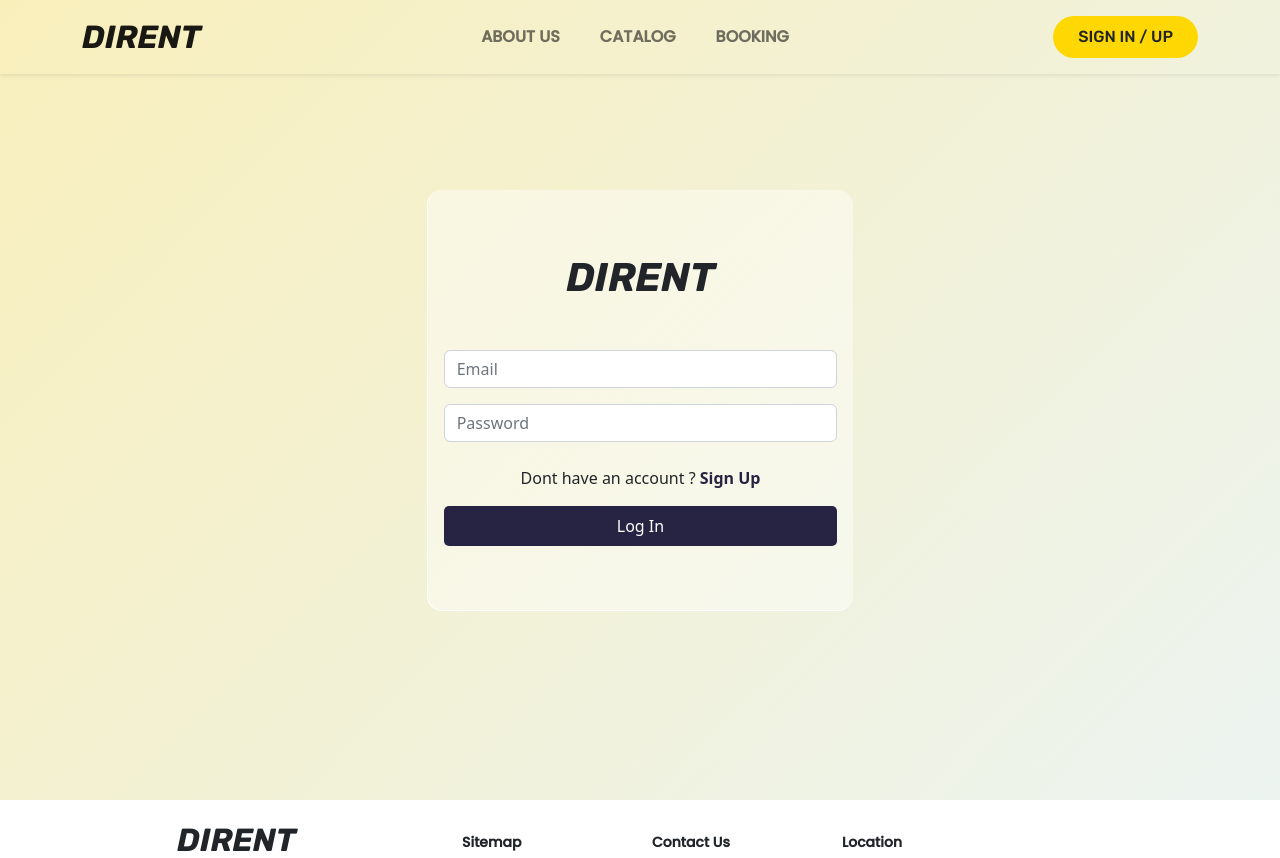
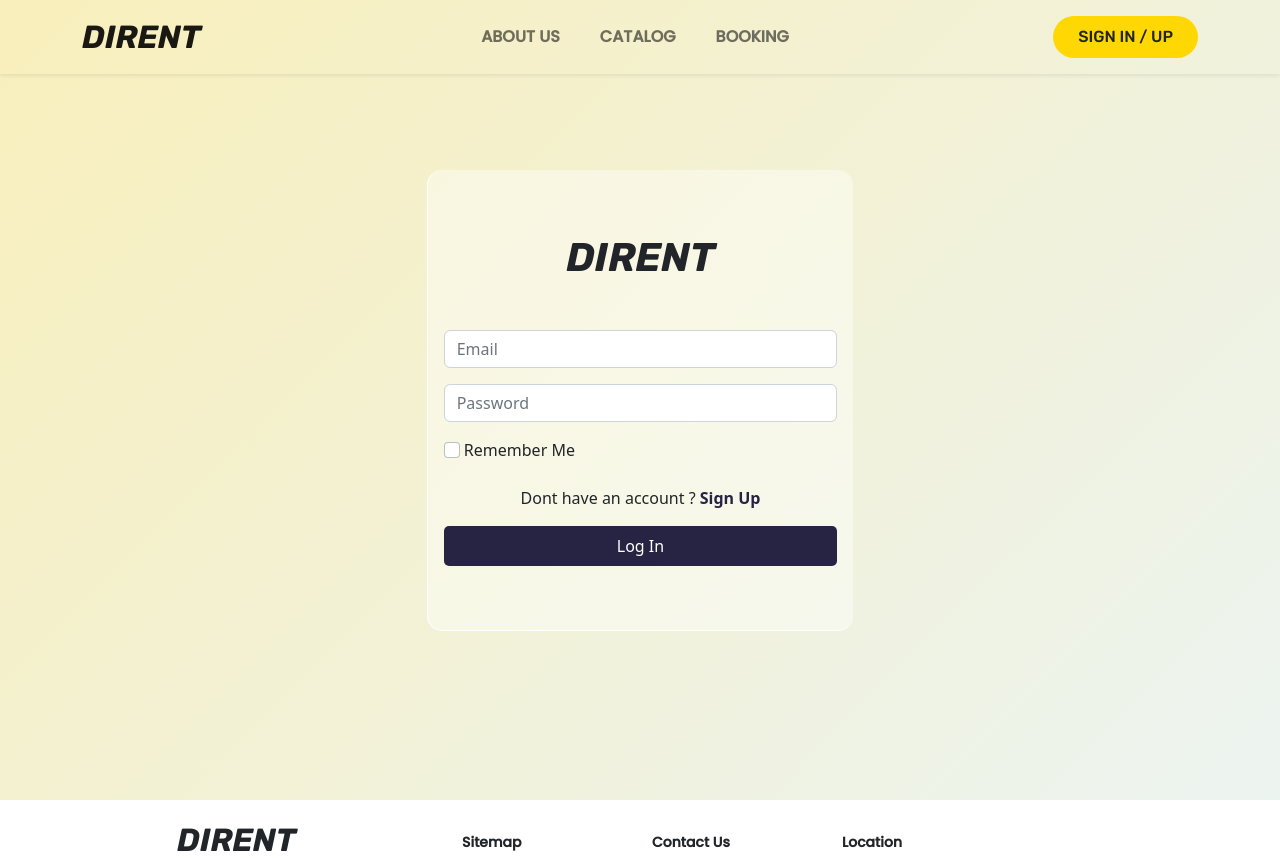
Before and after one commit to aeez/dirent, a PHP site: page /login.php in a window 1280 px wide. Shown: the top 858 px of the page. Run offline with PHP 8.4, Linux system fonts and the light colour scheme; some libraries are stand-ins or nearby versions.

Commit message:
fitur cookie login

```diff
--- a/index.php
+++ b/index.php
@@ -3,7 +3,7 @@
 include('./config/functions/customer/functionKomentar.php');
 
 
-$komentar = query("SELECT * FROM komentar INNER JOIN customer ON komentar.id_customer = customer.id_customer");
+$komentar = query("SELECT * FROM komentar INNER JOIN customer ON komentar.id_customer = customer.id_customer ORDER BY id_komentar");
 
 
 ?>
--- a/login.php
+++ b/login.php
@@ -1,5 +1,20 @@
 <?php
 include('./config/functions/customer/functionAuth.php');
+
+if(isset($_COOKIE['id']) && isset($_COOKIE['key'])){
+    $id = $_COOKIE['id'];
+    $key = $_COOKIE['key'];
+
+    // ambil username berdasarkan id
+    $result = mysqli_query($conn, "SELECT email FROM customer WHERE id_customer = $id");
+    $row = mysqli_fetch_assoc($result);
+
+    // cek cookie dan email
+    if($key === hash('sha256', $row['email'])){
+        $_SESSION['login'] = true;
+    }
+
+}
 
 if (isset($_SESSION['login']) && (isset($_SESSION['level']) == 'customer')) {
     header('location:index.php');
@@ -30,6 +45,14 @@ if (isset($_POST['login'])) {
             $_SESSION['nama_lengkap'] = $row['nama_lengkap'];
             $_SESSION['email'] = $row['email'];
             $_SESSION['level'] = $row['level'];
+
+            // cek remember me
+            if(isset($_POST['remember'])){
+                // buat cookie
+                setcookie('id', $row['id_customer'], time()+60);
+                setcookie('key', hash('sha256', $row['email']), time()+60);
+            }
+
             header('location: index.php');
             exit;
         }
@@ -101,7 +124,7 @@ if (isset($_POST['login'])) {
                                     required
                                 />
                             </div>
-                            <div class="mb-4">
+                            <div class="mb-3">
                                 <input
                                     type="password"
                                     class="form-control"
@@ -110,6 +133,12 @@ if (isset($_POST['login'])) {
                                     placeholder="Password"
                                     required
                                 />
+                            </div>
+                            <div class="mb-4">
+                                <input class="form-check-input" type="checkbox" name="remember" id="remember">
+                                <label class="form-check-label" for="flexCheckDefault">
+                                    Remember Me
+                                </label>
                             </div>
                             <div class="register-wrapper text-center">
                                 <p>Dont have an account ? <a href="register.php">Sign Up</a></p>
--- a/logout.php
+++ b/logout.php
@@ -4,5 +4,8 @@ $_SESSION = [];
 session_unset();
 session_destroy();
 
+setcookie('id', '', time() - 3600);
+setcookie('key', '', time() - 3600);
+
 header('location:login.php');
 exit;
```
